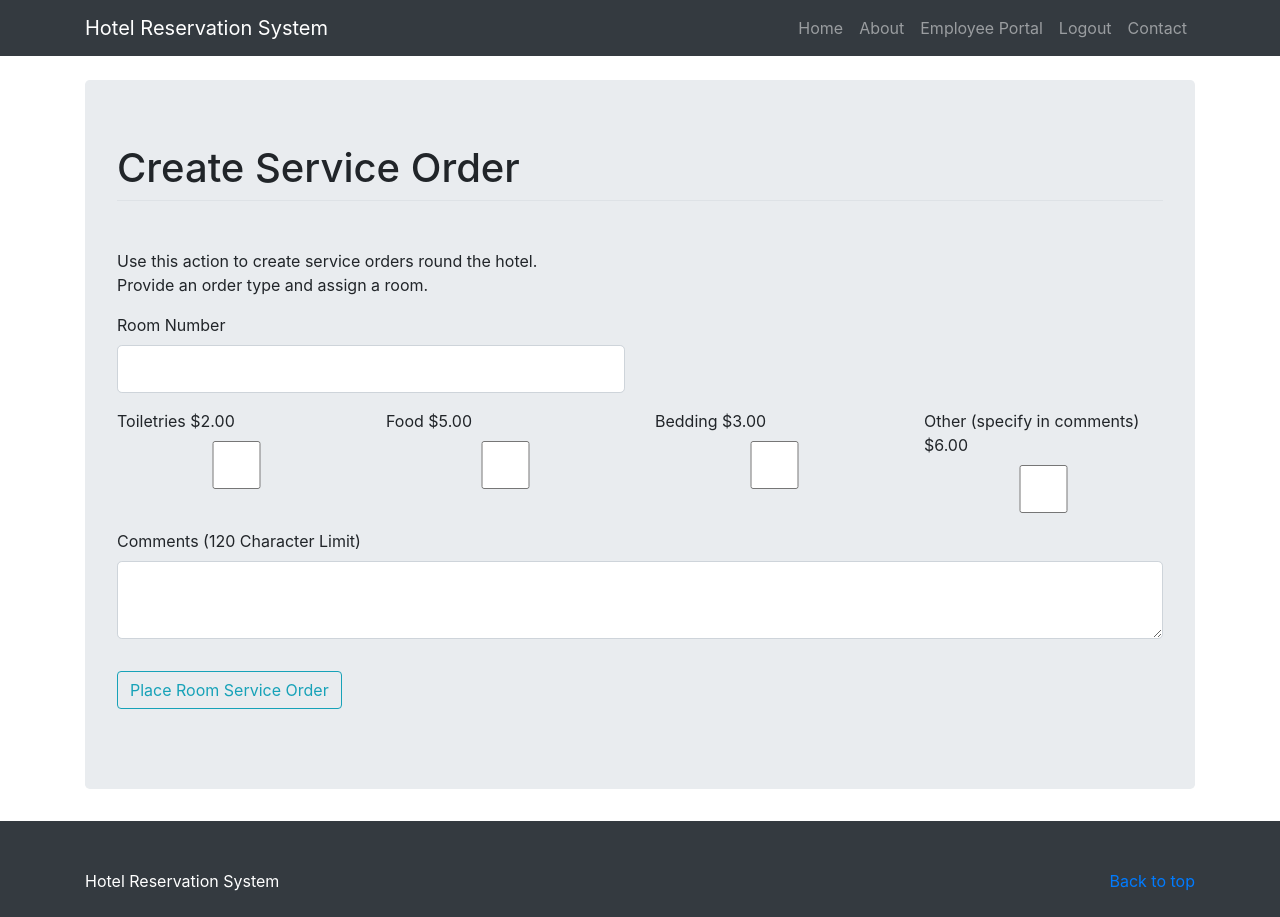
After one commit to danielzgsilva/HotelReservationSystem, a Flask app: page /create_service_order in a window 1280 px wide. The commit adds this page. Run offline with Flask 2, Linux system fonts and the light colour scheme; a user stored in the database is signed in; some libraries are stand-ins or nearby versions.

Commit message:
receipt, services orders

```diff
--- a/hotel_system/forms.py
+++ b/hotel_system/forms.py
@@ -54,3 +54,24 @@ class WorkOrderForm(FlaskForm):
         valid = 1 <= room_num.data <= 30
         if not valid:
             raise ValidationError('Room number is not valid. Please input a valid room number.')
+
+# form for room services
+class RoomServiceForm(FlaskForm):
+    room_num = IntegerField('Room Number', validators=[DataRequired()])
+    toiletries = BooleanField('Toiletries $2.00')
+    food = BooleanField('Food $5.00')
+    bedding = BooleanField('Bedding $3.00')
+    other = BooleanField('Other (specify in comments) $6.00')
+    comments = TextAreaField('Comments (120 Character Limit)', validators=[Length(max=20)])
+    submit = SubmitField('Place Room Service Order')
+
+# form for receipt printing
+class PrintReceiptForm(FlaskForm):
+    email = StringField('Email', validators =[DataRequired(), Email()])
+    room_num = IntegerField('Room Number', validators=[DataRequired()])
+    submit = SubmitField('Get Receipt')
+
+    def validate_room_num(self, room_num):
+        valid = 1 <= room_num.data <= 30
+        if not valid:
+            raise ValidationError('Room number is not valid. Please input a valid room number.')
--- a/hotel_system/routes.py
+++ b/hotel_system/routes.py
@@ -1,5 +1,5 @@
-from hotel_system.forms import RegistrationForm, LoginForm, ReservationForm, WorkOrderForm
-from hotel_system.models import Employee, Reservation, WorkOrder
+from hotel_system.forms import RegistrationForm, LoginForm, ReservationForm, WorkOrderForm, RoomServiceForm, PrintReceiptForm
+from hotel_system.models import Employee, Reservation, WorkOrder, RoomService
 from flask import Flask, render_template, send_from_directory, request, session, flash, url_for, redirect
 from hotel_system import app, db, bcrypt
 from hotel_system.utils import get_int_date, get_availability, temp_reservation
@@ -160,8 +160,63 @@ def create_work_order():
         db.session.commit()
         flash(f'The work order has been assigned!', 'success')
         return redirect(url_for('create_work_order'))
-    return render_template('create_work_order.html', title="create_work_order", form=form)
+    return render_template('create_work_order.html', title="Create Work Order", form=form)
 
+
+@app.route('/create_service_order', methods=['GET','POST'])
+@login_required
+def create_service_order():
+    form = RoomServiceForm()
+    if form.validate_on_submit():
+        standard_employees = Employee.query.filter_by(admin_flag=0).all()
+        employee_id = random.choice(standard_employees).id
+
+        #calculate price
+        #add to srvices string
+        services_list = []
+        price = 0.00
+        if form.toiletries.data:
+            price = price + 2.00
+            services_list.append('toiletries')
+        if form.food.data:
+            price = price + 5.00
+            services_list.append('food')
+        if form.bedding.data:
+            price = price + 3.00
+            services_list.append('bedding')
+        if form.other.data:
+            price = price + 6.00
+            services_list.append('bedding')
+
+        comma = ","
+        services_string = comma.join(services_list)
+        print(services_string)
+        print(price)
+        service_order = RoomService(room_num=form.room_num.data, employee_id=employee_id, price=price, services=services_string, comments=form.comments.data)
+        db.session.add(service_order)
+        db.session.commit()
+        flash(f'The service order has been assigned!', 'success')
+        return redirect(url_for('create_service_order'))
+    return render_template('create_service_order.html', title="Create Service Order", form=form)
+
+@app.route('/receipt/', methods=['GET','POST'])
+@login_required
+def print_receipt():
+    form = PrintReceiptForm()
+    if form.validate_on_submit():
+        reservation_data = Reservation.query.filter_by(email = form.email.data, room_num = form.room_num.data).all()[-1]
+
+        if reservation_data is None:
+            flash(f'Information not found! Please try again.', 'danger')
+
+        prices = {'single': 90, 'double': 150, 'deluxe': 250}
+        cost_per_night = prices[reservation_data.room_type]
+        reservation_data.date_created = str(reservation_data.date_created).split()[0]
+        reservation_data.room_type = str(reservation_data.room_type).capitalize()
+        service_data = None
+        flash(f'You may print the receipt below!', 'success')
+        return render_template('receipt.html', title='Receipt', reservation = reservation_data, cost_pn = cost_per_night, room_service = service_data)
+    return render_template('print_receipt.html', title="Print Receipt", form=form)
 
 @app.route('/<filename>')
 def load_image(filename):
--- /dev/null
+++ b/hotel_system/templates/create_service_order.html
@@ -0,0 +1,144 @@
+{% extends "layout.html" %}
+
+{% block content %}
+<style>
+</style>
+<body>
+    <main role="main">
+        <div class="container"><br>
+            {% with messages = get_flashed_messages(with_categories=true) %}
+               {% if messages %}
+                 <ul class="flashes">
+                    {% for category, message in messages %}
+                        <div class="alert alert-{{ category }} alert-dismissible fade show" role="alert">{{ message }}
+                            <button type="button" class="close" data-dismiss={{ category }} aria-label="Close">
+                                <span aria-hidden="true">x</span>
+                            </button>
+                        </div>
+                    {% endfor %}
+                </ul>
+              {% endif %}
+             {% endwith %}
+             <div class="jumbotron center">
+         		<form action="" method="POST">
+         			{{ form.hidden_tag() }}
+         			<fieldset class="form-group">
+                <legend class ="border-bottom mb-4"><h1>Create Service Order</h1></legend><br>
+                    <p>Use this action to create service orders round the hotel.
+                    <br>Provide an order type and assign a room.</p>
+                    <div class="row">
+                        <div class="col-xs-6 sm-6 col-md-6 col-lg-6">
+           				    <div class = "form-group">
+           					{{ form.room_num.label(class="form-control-label") }}
+
+           					{% if form.room_num.errors %}
+           						{{ form.room_num(class="form-control form-control-lg is-invalid") }}
+           						<div class="invalid-feedback">
+           							{% for error in form.room_num.errors %}
+           								<span>{{ error }}</span>
+           							{% endfor %}
+           						</div>
+           					{% else %}
+           						{{ form.room_num(class="form-control form-control-lg") }}
+           					{% endif %}
+                             </div>
+                        </div>
+                    </div>
+										<div class="bloolean-row row">
+										<div class="col-xs-3 col-sm-3 col-md-3 col-lg-3">
+											<div class = "form-group">
+
+												{{ form.toiletries.label(class="form-control-label") }}
+
+												{% if form.toiletries.errors %}
+													{{ form.toiletries(class="form-control form-control-lg is-invalid") }}
+													<div class="invalid-feedback">
+														{% for error in form.toiletries.errors %}
+															<span>{{ error }}</span>
+														{% endfor %}
+													</div>
+												{% else %}
+													{{ form.toiletries(class="form-control form-control-lg") }}
+												{% endif %}
+											</div>
+										</div>
+										<div class="col-xs-3 col-sm-3 col-md-3 col-lg-3">
+										<div class = "form-group">
+											{{ form.food.label(class="form-control-label") }}
+
+											{% if form.food.errors %}
+												{{ form.food(class="form-control form-control-lg is-invalid") }}
+												<div class="invalid-feedback">
+													{% for error in form.food.errors %}
+														<span>{{ error }}</span>
+													{% endfor %}
+												</div>
+											{% else %}
+												{{ form.food(class="form-control form-control-lg") }}
+											{% endif %}
+										</div>
+										</div>
+										<div class="col-xs-3 col-sm-3 col-md-3 col-lg-3">
+										<div class = "form-group">
+											{{ form.bedding.label(class="form-control-label") }}
+
+											{% if form.bedding.errors %}
+												{{ form.bedding(class="form-control form-control-lg is-invalid") }}
+												<div class="invalid-feedback">
+													{% for error in form.bedding.errors %}
+														<span>{{ error }}</span>
+													{% endfor %}
+												</div>
+											{% else %}
+												{{ form.bedding(class="form-control form-control-lg") }}
+											{% endif %}
+										</div>
+										</div>
+										<div class="col-xs-3 col-sm-3 col-md-3 col-lg-3">
+										<div class = "form-group">
+											{{ form.other.label(class="form-control-label") }}
+
+											{% if form.other.errors %}
+												{{ form.other(class="form-control form-control-lg is-invalid") }}
+												<div class="invalid-feedback">
+													{% for error in form.other.errors %}
+														<span>{{ error }}</span>
+													{% endfor %}
+												</div>
+											{% else %}
+												{{ form.other(class="form-control form-control-lg") }}
+											{% endif %}
+										</div>
+										</div>
+										</div>
+                    <div class="row">
+                        <div class="col-xs-12 col-sm-12 col-md-12 col-lg-12">
+                            <div class = "form-group">
+         					{{ form.comments.label(class="form-control-label") }}
+
+         					{% if form.comments.errors %}
+         						{{ form.comments(class="form-control form-control-lg is-invalid") }}
+         						<div class="invalid-feedback">
+         							{% for error in form.comments.errors %}
+         								<span>{{ error }}</span>
+         							{% endfor %}
+         						</div>
+         					{% else %}
+         						{{ form.comments(class="form-control form-control-lg") }}
+         					{% endif %}
+         				</div>
+                        </div>
+                    </div>
+         			</fieldset>
+         			<div class="form-group">
+         				{{ form.submit(class="btn btn-outline-info") }}
+         			</div>
+         		</form>
+         	</div>
+        </div>
+    </main>
+</body>
+
+<script>
+</script>
+{% endblock %}
--- a/hotel_system/templates/employee_portal.html
+++ b/hotel_system/templates/employee_portal.html
@@ -57,7 +57,7 @@
                 <p class="card-text">Use this action to create a room service order when requested by a guest.</p>
               </div>
               <div class="card-footer">
-                <a href="#" class="btn btn-primary">Go!</a>
+                <a href="{{ url_for('create_service_order') }}" class="btn btn-primary">Go!</a>
               </div>
             </div>
           </div>
@@ -69,7 +69,7 @@
                 <p class="card-text">Print a receipt for a specified guest. This should include all additional reservation items as well as room service requests.</p>
               </div>
               <div class="card-footer">
-                <a href="#" class="btn btn-primary">Go!</a>
+                <a href="{{ url_for('print_receipt') }}" class="btn btn-primary">Go!</a>
               </div>
             </div>
           </div>
```
Also changed, not shown: hotel_system/models.py (+11 -0 lines), hotel_system/templates/print_receipt.html (added, +76 -0 lines), hotel_system/templates/receipt.html (added, +93 -0 lines), hotel_system/HotelDB.db.
